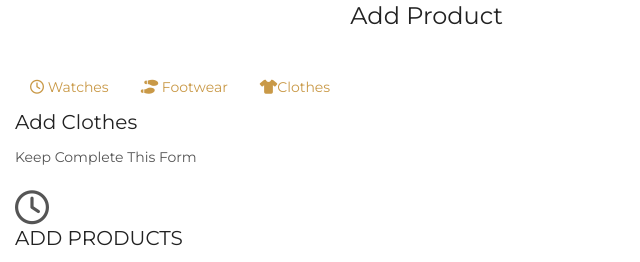
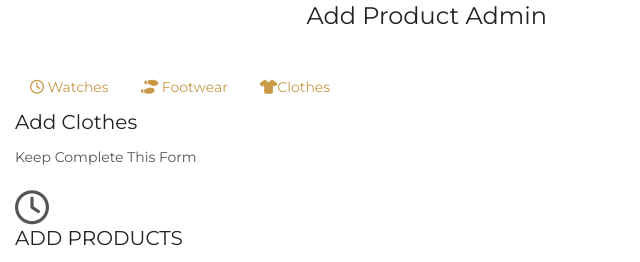
Before and after one commit to shuhaibzahir/eco, a Node server app: template views/admin/addproduct.hbs in a window 1280 px wide. Shown: the top 262 px of the page, without its empty margins (0-640 px from the left). Run offline with Node 20, Linux system fonts and the light colour scheme; the template is opened without the code that fills it, so the values that code supplies are empty; some libraries are stand-ins or nearby versions; some web fonts are replaced.

Commit message:
checking code is runnign in sever updation

```diff
--- a/views/admin/addproduct.hbs
+++ b/views/admin/addproduct.hbs
@@ -18,7 +18,7 @@
         <div class="row">
             <div class="col-md-8 ml-auto mr-auto">
                 <div class="page-categories">
-                    <h3 class="title text-center">Add Product</h3>
+                    <h3 class="title text-center">Add Product Admin</h3>
                     <br />
                     <ul class="nav nav-pills nav-pills-warning nav-pills-icons justify-content-center" role="tablist">
                         <li class="nav-item">
```
